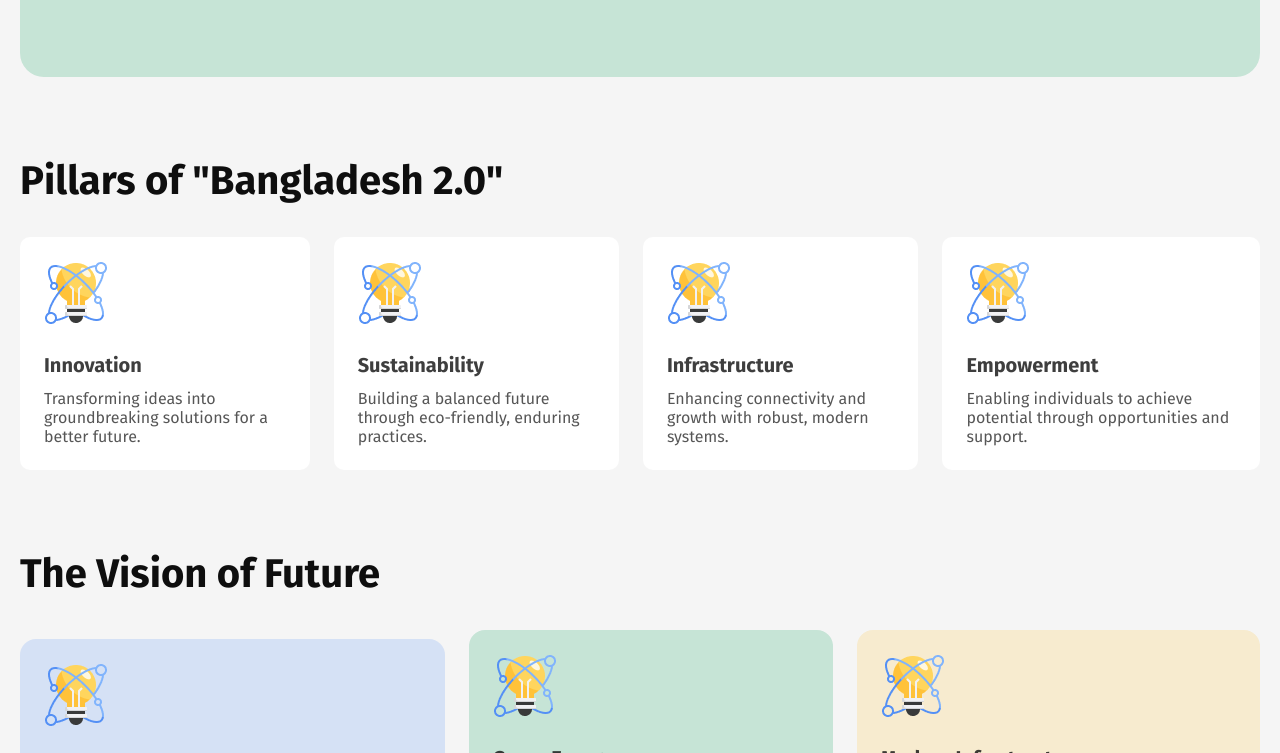
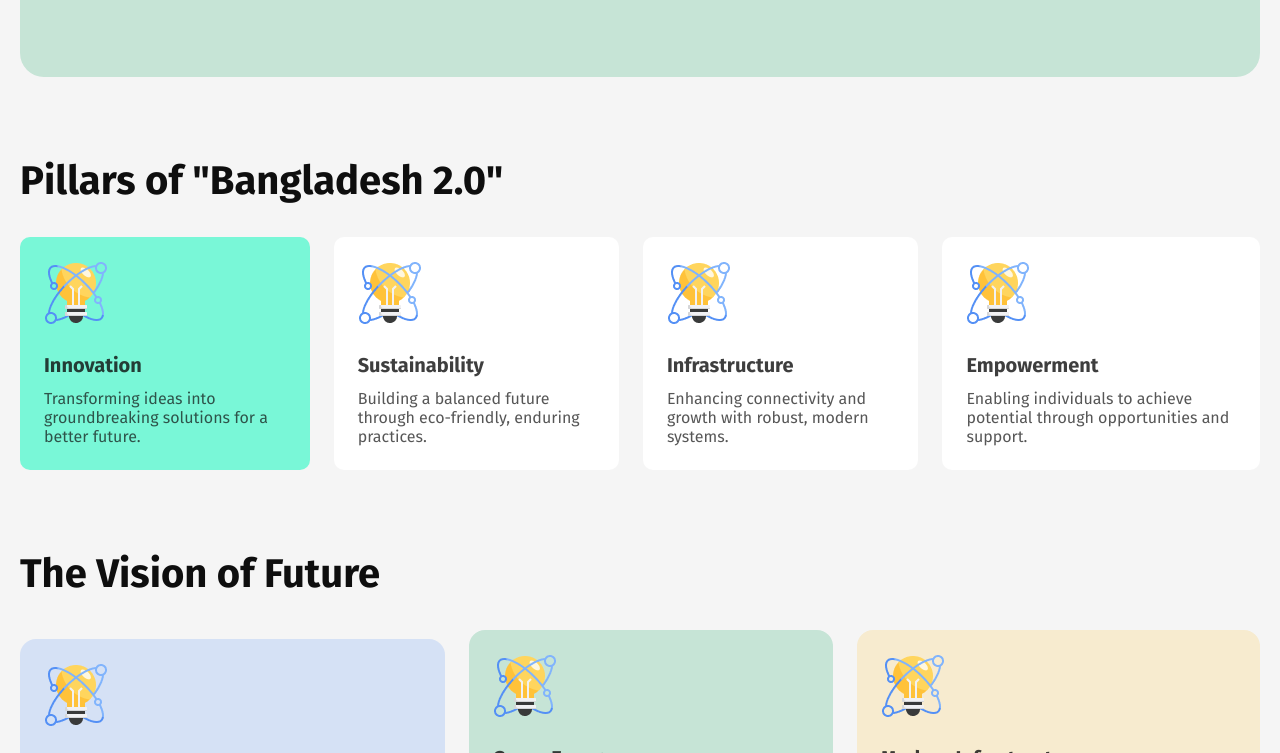
Before and after one commit to RahulTrust21/bangladesh-2.0, a plain HTML site: page index.html in a window 1280 px wide. In both pictures the pointer is over the element 164 px from the left and 980 px from the top of the page. Shown: the part 627-1380 px from the top of the page. Drawn offline with Linux system fonts and the light colour scheme.

Commit message:
hover effect added

```diff
--- a/style.css
+++ b/style.css
@@ -111,6 +111,11 @@ padding-top: 80px;
     padding: 24px;
     background-color: white;
     border-radius: 10px;
+
+}
+
+.pillar-card:hover{
+    background: rgba(91, 248, 208, 0.8);
 
 }
 
```
